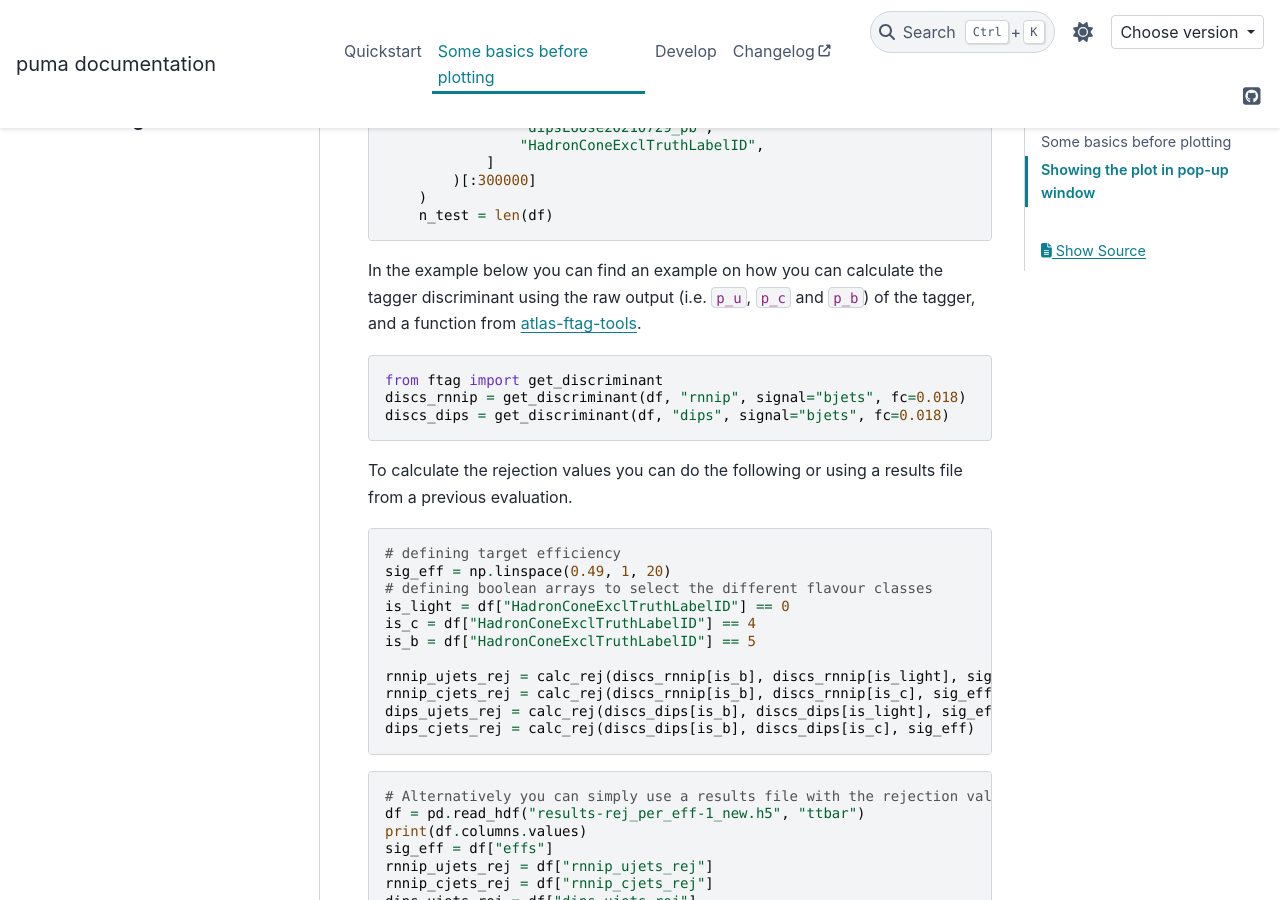
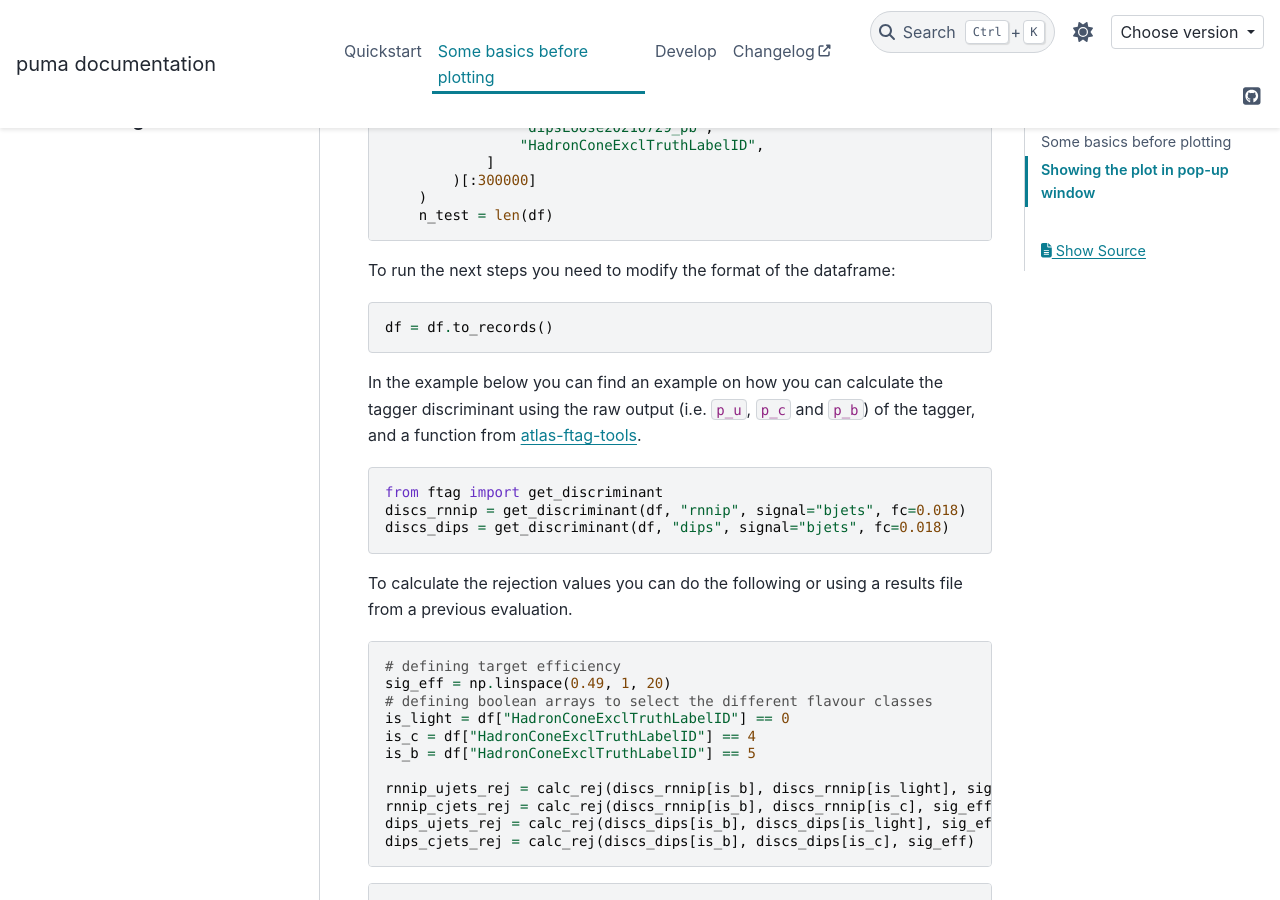
Before and after one commit to umami-hep/puma, a Sphinx documentation site: the page built from docs/source/examples/index.md, in a window 1280 px wide and 900 px high, scrolled down 767 px. Built offline with Sphinx 7.4.7 and the PyData theme 0.15.4, drawn with Linux system fonts in a browser that asks for light colours; the version number is read from the project's files by our own code.

Commit message:
fixing crash in example - df format

````diff
--- a/docs/source/examples/index.md
+++ b/docs/source/examples/index.md
@@ -39,6 +39,11 @@ with h5py.File(ttbar_file, "r") as f:
         )[:300000]
     )
     n_test = len(df)
+```
+
+To run the next steps you need to modify the format of the dataframe:
+```
+df = df.to_records()
 ```
 
 In the example below you can find an example on how you can calculate the tagger
````
